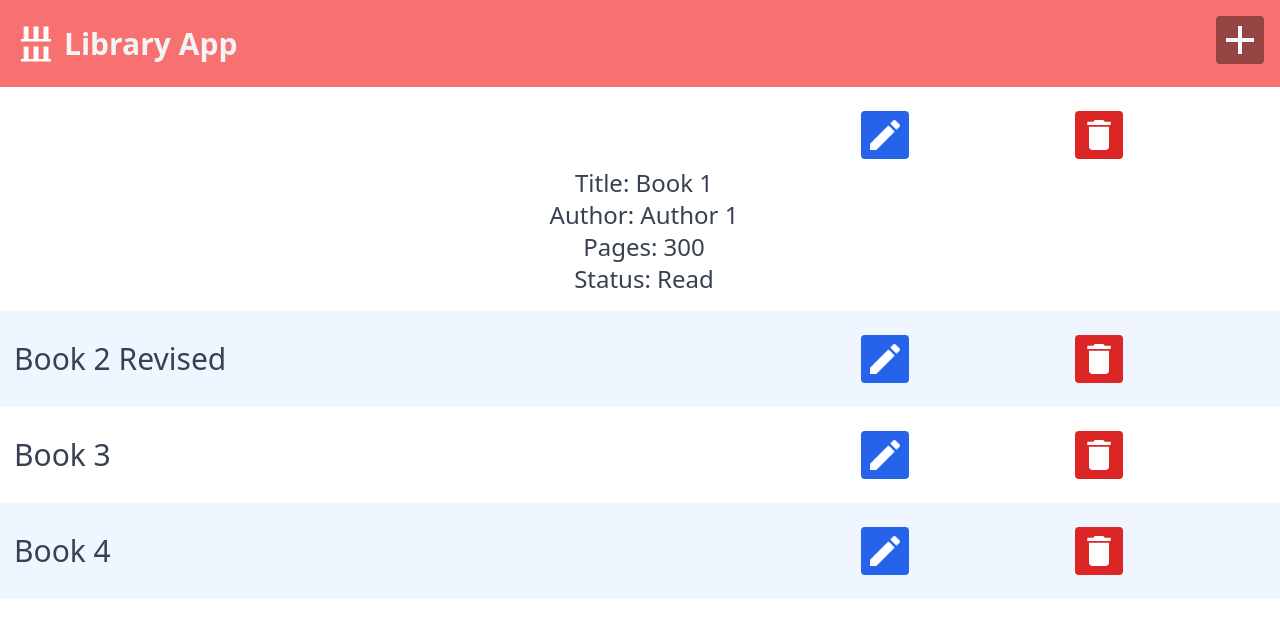
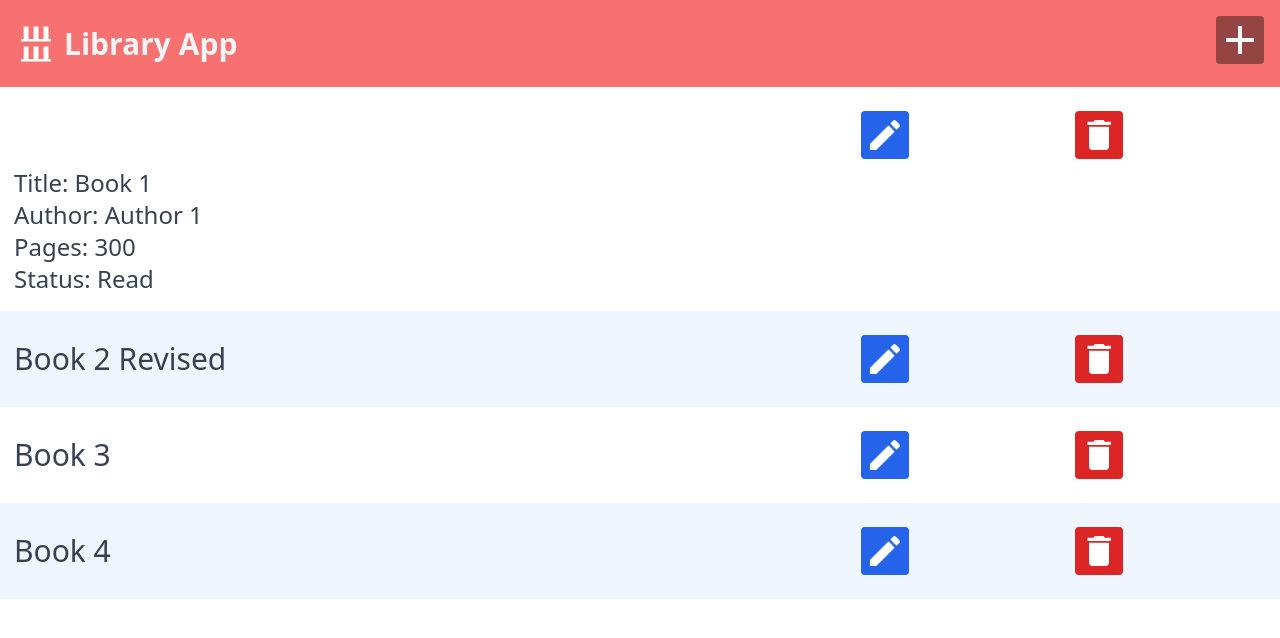
Before and after one commit to Jaypen-git/library-app, a React (Create React App) app: page / in a window 1280 px wide. Both pictures are taken after a click on the element "Book 1". Shown: the top 638 px of the page. Built offline with nearby package versions, Linux system fonts and the light colour scheme; data requests are answered from the project's data file.

Commit message:
de-centers details when expanding book

```diff
--- a/src/BookList.js
+++ b/src/BookList.js
@@ -33,7 +33,7 @@ const BookList = ({books}) => {
                         <button className="col-span-1 bg-red-600 m-2 w-12 h-12 text-center rounded flex justify-center align-center" onClick={e => {handleDelete(e.target.parentNode.parentNode.id)}}>
                             <img src={require("./images/delete.png")} alt="delete" className="w-10 h-10 my-1"/>
                         </button>
-                        <div className="details hidden col-span-6 text-center">
+                        <div className="details hidden col-span-6">
                             <p className="col-span-4 text-2xl font-medium px-1.5 ml-2">{ `Title: ${book.title}` }</p>
                             <p className="col-span-4 text-2xl font-medium px-1.5 ml-2">{ `Author: ${book.author}` }</p>
                             <p className="col-span-4 text-2xl font-medium px-1.5 ml-2">{ `Pages: ${book.pages}` }</p>
```
